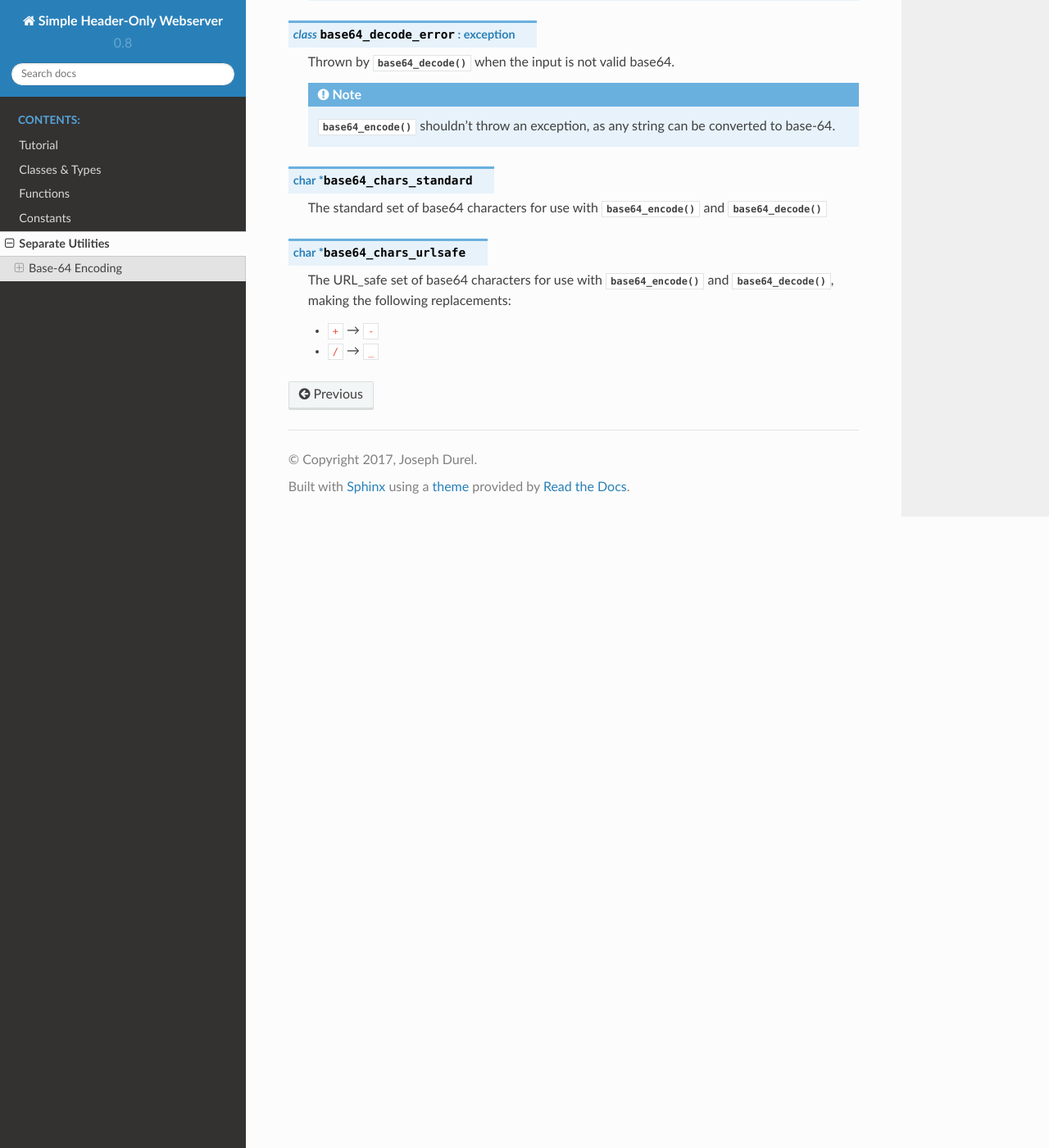
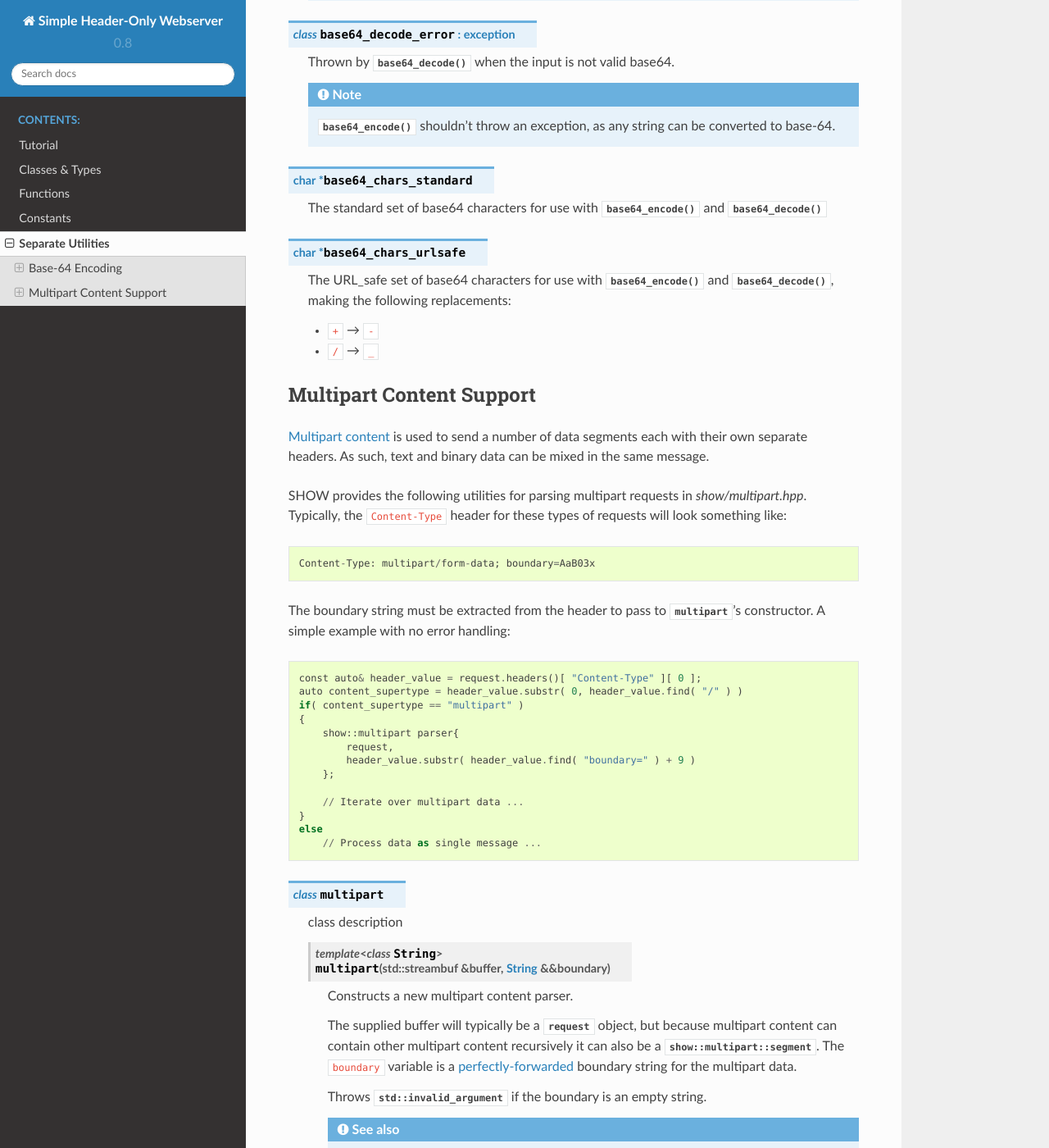
Before and after one commit to JadeMatrix/SHOW, a Sphinx documentation site: the page built from doc/Utilities.rst, in a window 1280 px wide and 1400 px high, scrolled down 815 px. Shown: the whole window at 82% size. Built offline with Sphinx 7.4.7 and the Read the Docs theme 2.0.0, drawn with Linux system fonts in a browser that asks for light colours; some of the changed text lies outside the part shown.

Commit message:
Added multipart utilities documentation

```diff
--- a/doc/Utilities.rst
+++ b/doc/Utilities.rst
@@ -4,12 +4,12 @@ Separate Utilities
 
 These are some useful utilities included with SHOW, but in their own header files so they're optional.
 
+.. cpp:namespace-push:: show
+
 Base-64 Encoding
 ================
 
 These are utilities for handling `base64 <https://en.wikipedia.org/wiki/Base64>`_-encoded strings, very commonly used for transporting binary data in web applications.  They are included in *show/base64.hpp*.
-
-.. cpp:namespace-push:: show
 
 .. cpp:function:: string base64_encode( const std::string& o, const char* chars = base64_chars_standard )
 
@@ -48,3 +48,80 @@ These are utilities for handling `base64 <https://en.wikipedia.org/wiki/Base64>`
 
     * ``+`` → ``-``
     * ``/`` → ``_``
+
+Multipart Content Support
+=========================
+
+`Multipart content <https://en.wikipedia.org/wiki/MIME#Multipart_messages>`_ is used to send a number of data segments each with their own separate headers.  As such, text and binary data can be mixed in the same message.
+
+SHOW provides the following utilities for parsing multipart requests in *show/multipart.hpp*.  Typically, the ``Content-Type`` header for these types of requests will look something like::
+
+    Content-Type: multipart/form-data; boundary=AaB03x
+
+The boundary string must be extracted from the header to pass to :cpp:class:`multipart`'s constructor.  A simple example with no error handling::
+
+    const auto& header_value = request.headers()[ "Content-Type" ][ 0 ];
+    auto content_supertype = header_value.substr( 0, header_value.find( "/" ) )
+    if( content_supertype == "multipart" )
+    {
+        show::multipart parser{
+            request,
+            header_value.substr( header_value.find( "boundary=" ) + 9 )
+        };
+
+        // Iterate over multipart data ...
+    }
+    else
+        // Process data as single message ...
+
+.. cpp:class:: multipart
+
+    class description
+
+    .. cpp:function:: template< class String > multipart( std::streambuf& buffer, String&& boundary )
+
+        Constructs a new multipart content parser.
+
+        The supplied buffer will typically be a :cpp:class:`request` object, but because multipart content can contain other multipart content recursively it can also be a :cpp:class:`show::multipart::segment`.  The ``boundary`` variable is a `perfectly-forwarded <http://en.cppreference.com/w/cpp/utility/forward>`_ boundary string for the multipart data.
+
+        Throws :cpp:class:`std::invalid_argument` if the boundary is an empty string.
+
+        .. seealso::
+
+            * :cpp:class:`std::invalid_argument` on `cppreference.com <en.cppreference.com/w/cpp/error/invalid_argument>`_
+
+    .. cpp:function:: multipart::iterator begin()
+
+        Returns an iterator pointing to the first segment in the multipart content.  Calling this more than once on the same :cpp:class:`multipart` throws a :cpp:class:`std::logic_error`.
+
+        .. seealso::
+
+            * :cpp:class:`std::logic_error` on `cppreference.com <en.cppreference.com/w/cpp/error/logic_error>`_
+
+    .. cpp:function:: multipart::iterator end()
+
+        Returns an iterator representing the end of the multipart content.
+
+    .. cpp:function:: const std::string& boundary()
+
+        The boundary string the :cpp:class:`multipart` is using to split the content
+
+    .. cpp:function:: const std::streambuf& buffer()
+
+        The buffer the :cpp:class:`multipart` is reading from
+
+.. cpp:class:: multipart::iterator
+
+    Iterator type for iterating over multipart data segments.  Implements most of `input iterator functionality <http://en.cppreference.com/w/cpp/concept/InputIterator>`_, except that its ``value_type`` (:cpp:class:`multipart::segment`) cannot be copied.
+
+.. cpp:class:: multipart::segment : public std::streambuf
+
+    Represents a segment of data in the multipart content being iterated over.  Cannot be copied.
+
+    .. cpp:function:: const headers_type& headers()
+
+        The headers for this individual segment of data; does not include the request's headers.
+
+.. cpp:class:: multipart_parse_error : public request_parse_error
+
+    Thrown when creating a :cpp:class:`multipart`, iterating over parts, or reading from a :cpp:class:`multipart::segment` whenever the content violates the multipart format.
```
